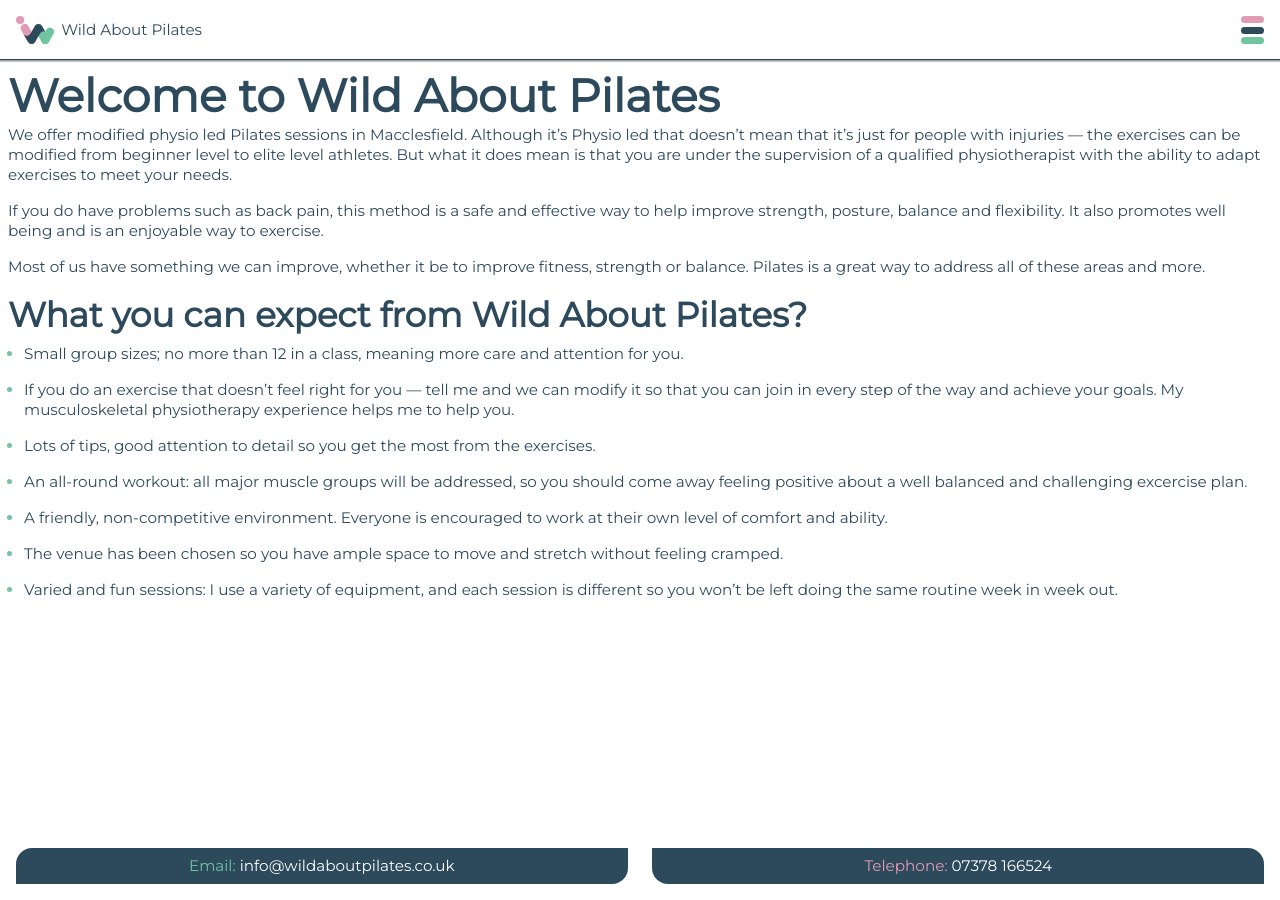
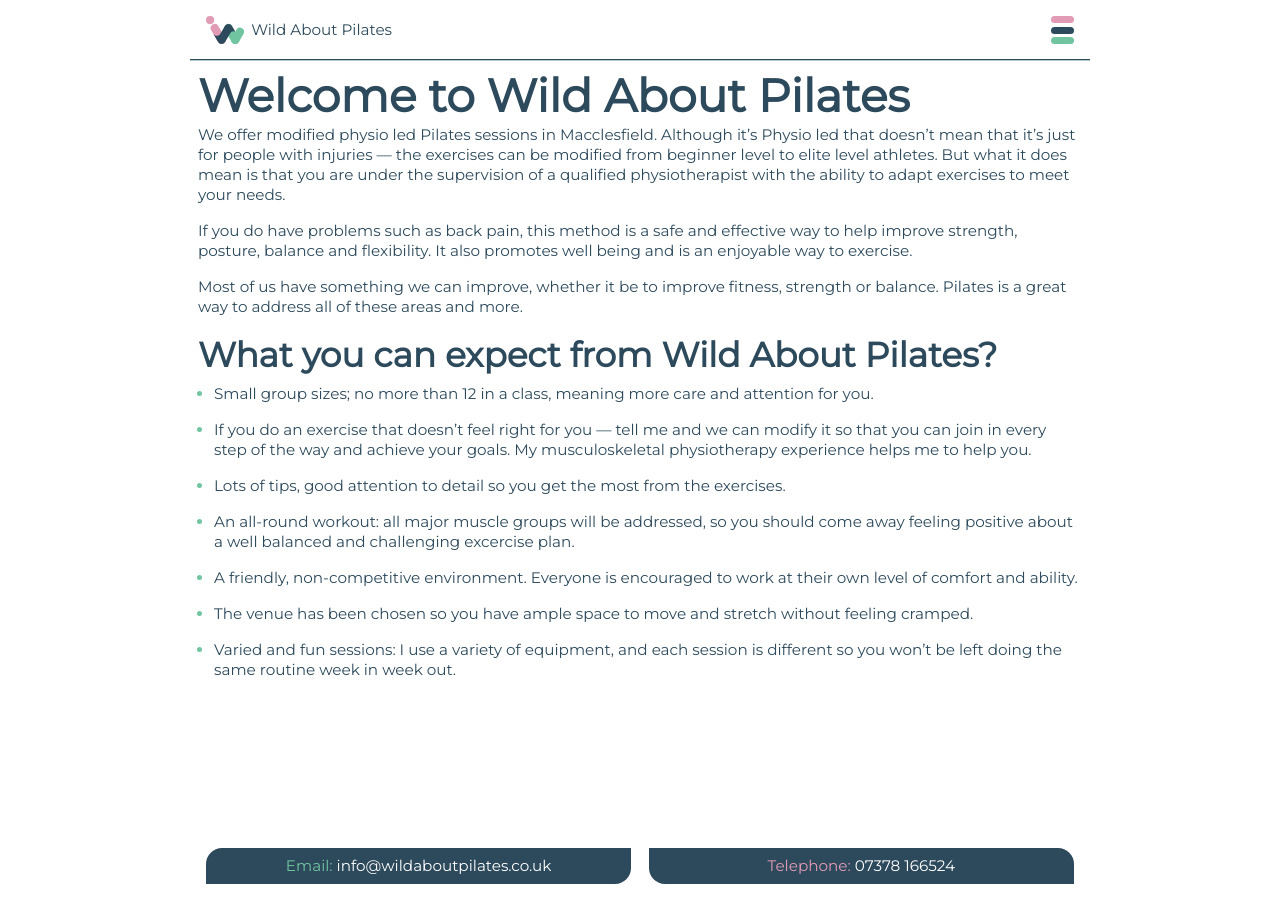
Before and after one commit to mikeraynham/wildaboutpilates, a Jekyll site: the page built from index.md, in a window 1280 px wide. Built offline with Jekyll 4.4.1, drawn with Linux system fonts in a browser that asks for light colours.

Commit message:
Set max width to 900px

```diff
--- a/_sass/_nav.scss
+++ b/_sass/_nav.scss
@@ -31,7 +31,6 @@
     border-bottom: 1px solid palette('dark_blue');
     border-radius: 0 0 0.5rem 0;
     border-right: 1px solid palette('dark_blue');
-    box-shadow: 0 1px 1px 1px rgba(0, 0, 0, 0.2);
     list-style-type: none;
     padding: 0.5rem;
     position: absolute;
@@ -41,7 +40,6 @@
 header {
     background-color: white;
     border-bottom: 1px solid palette('dark_blue');
-    box-shadow: 0 1px 1px 1px rgba(0, 0, 0, 0.2);
     height: $header_height;
     line-height: #{$click_box_h}rem;
     padding: 1rem;
--- a/css/screen.scss
+++ b/css/screen.scss
@@ -8,9 +8,10 @@
 @import 'footer';
 
 html {
-    /* background: url(/images/background.png) no-repeat 50% 0 / auto 100%; */
     margin: 0 auto;
     height: 100%;
+    position: relative;
+    max-width: 900px;
 }
 
 body {
```
